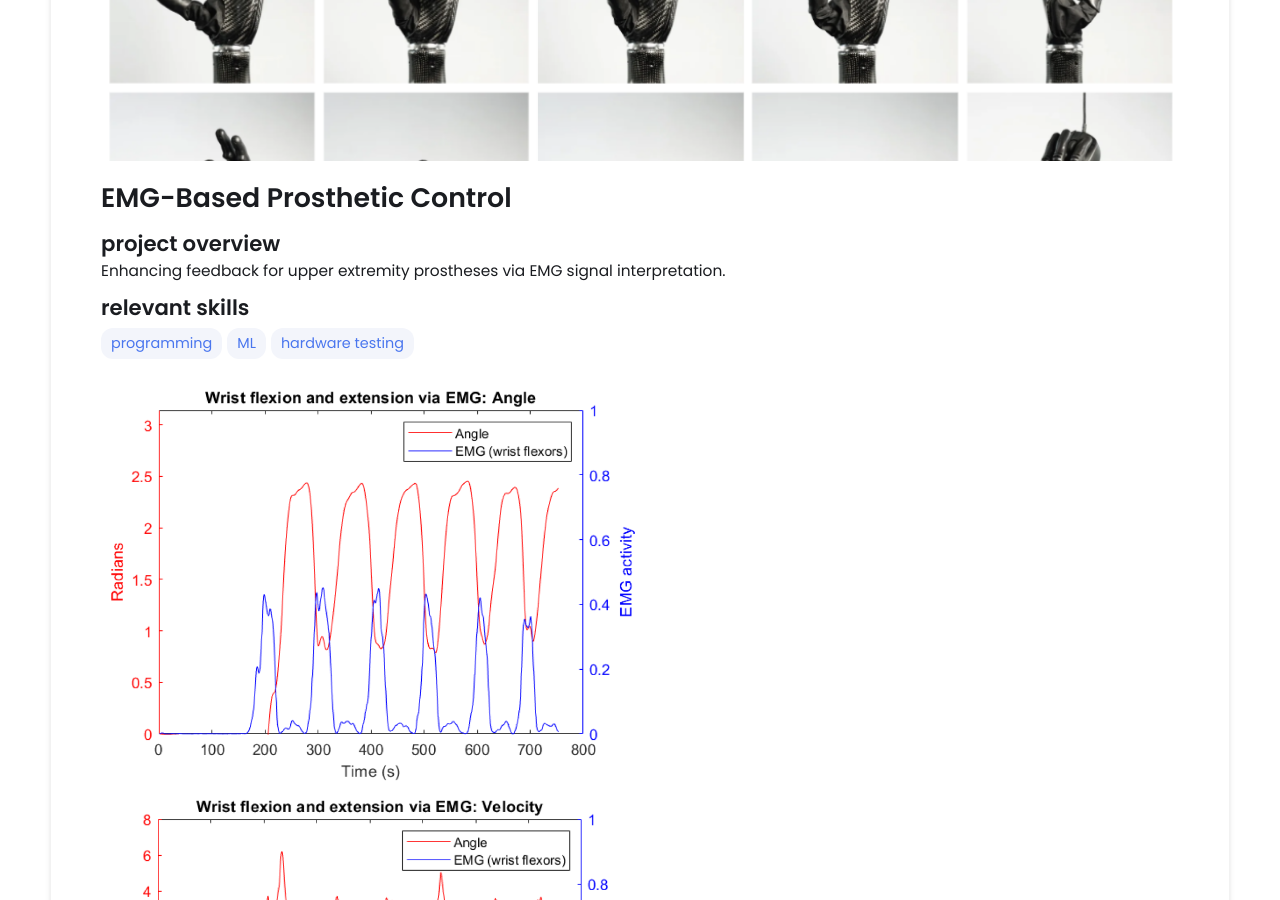
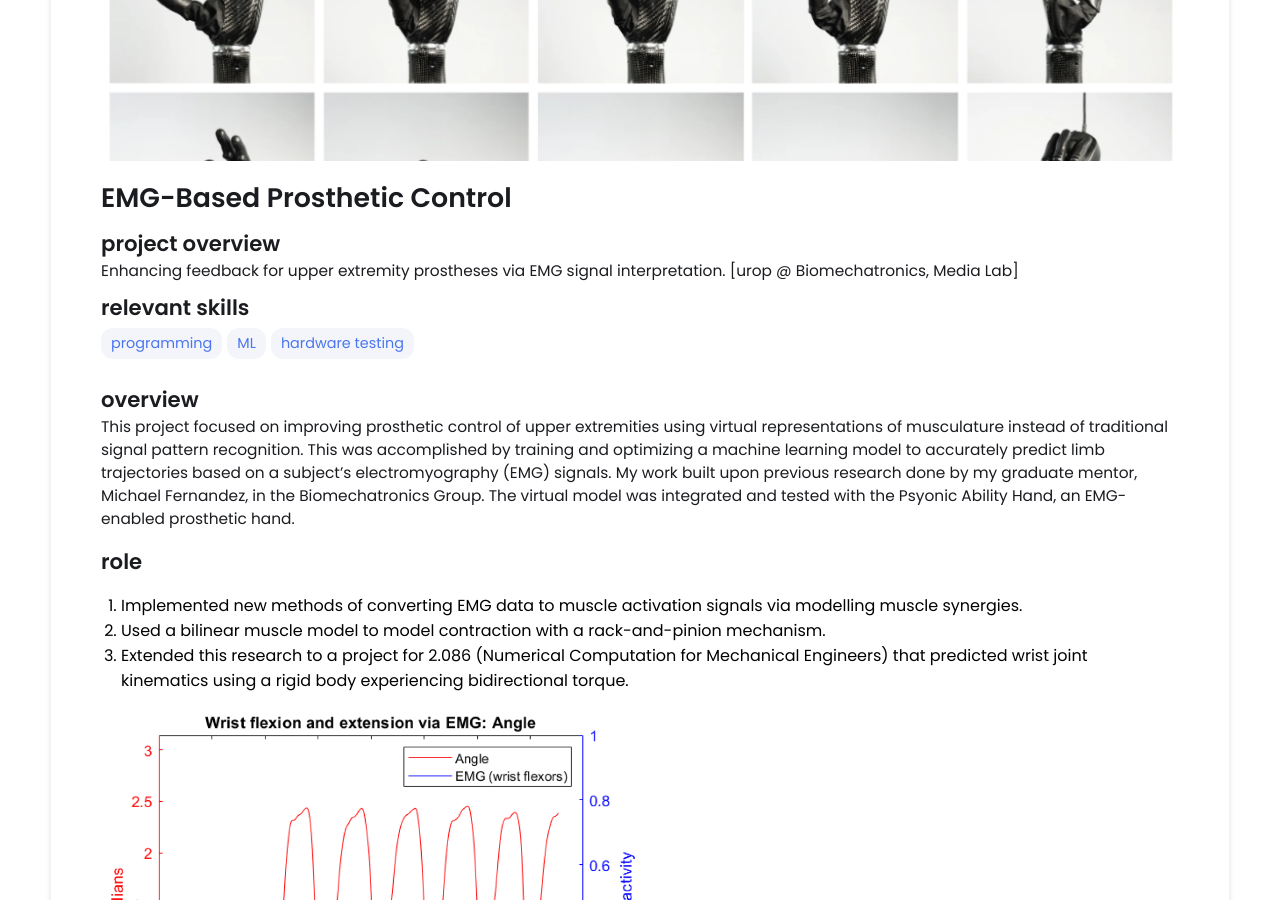
Before and after one commit to megg05/megg05.github.io, a Jekyll site: the page built from _projects/emg/index.md, in a window 1280 px wide and 900 px high, scrolled down 329 px. Built offline with Jekyll 4.4.1, drawn with Linux system fonts in a browser that asks for light colours; some of the changed text lies outside the part shown.

Commit message:
emg stuff

```diff
--- a/_projects/emg/index.md
+++ b/_projects/emg/index.md
@@ -2,7 +2,7 @@
 layout: post
 title: EMG-Based Prosthetic Control
 order: 7
-description:  Enhancing feedback for upper extremity prostheses via EMG signal interpretation.
+description:  Enhancing feedback for upper extremity prostheses via EMG signal interpretation. [urop @ Biomechatronics, Media Lab]
 skills:
 - programming
 - ML
@@ -10,6 +10,14 @@ skills:
 main-image: /psyonic.png
 ---
 
+## overview
+This project focused on improving prosthetic control of upper extremities using virtual representations of musculature instead of traditional signal pattern recognition. This was accomplished by training and optimizing a machine learning model to accurately predict limb trajectories based on a subject's electromyography (EMG) signals. My work built upon previous research done by my graduate mentor, Michael Fernandez, in the Biomechatronics Group.
+The virtual model was integrated and tested with the Psyonic Ability Hand, an EMG-enabled prosthetic hand.
+
+## role
+1. Implemented new methods of converting EMG data to muscle activation signals via modelling muscle synergies.
+2. Used a bilinear muscle model to model contraction with a rack-and-pinion mechanism.
+3. Extended this research to a project for 2.086 (Numerical Computation for Mechanical Engineers) that predicted wrist joint kinematics using a rigid body experiencing bidirectional torque.
 {% include image-gallery.html images="emgdata1.png, emgdata2.png" height="400" %}
 {% include image-gallery.html images="emg.gif" height="400" %}
-[Modeling Kinematics of a Wrist Joint](https://drive.google.com/file/d/1hopLS2eXywugHFNm3NdAk3GqWcVGg6uA/view?usp=sharing)
+Click here for the full report: [Modeling Kinematics of a Wrist Joint](https://drive.google.com/file/d/1hopLS2eXywugHFNm3NdAk3GqWcVGg6uA/view?usp=sharing)
```
Also changed, not shown: _projects/plane/index.md (+2 -1 lines).
